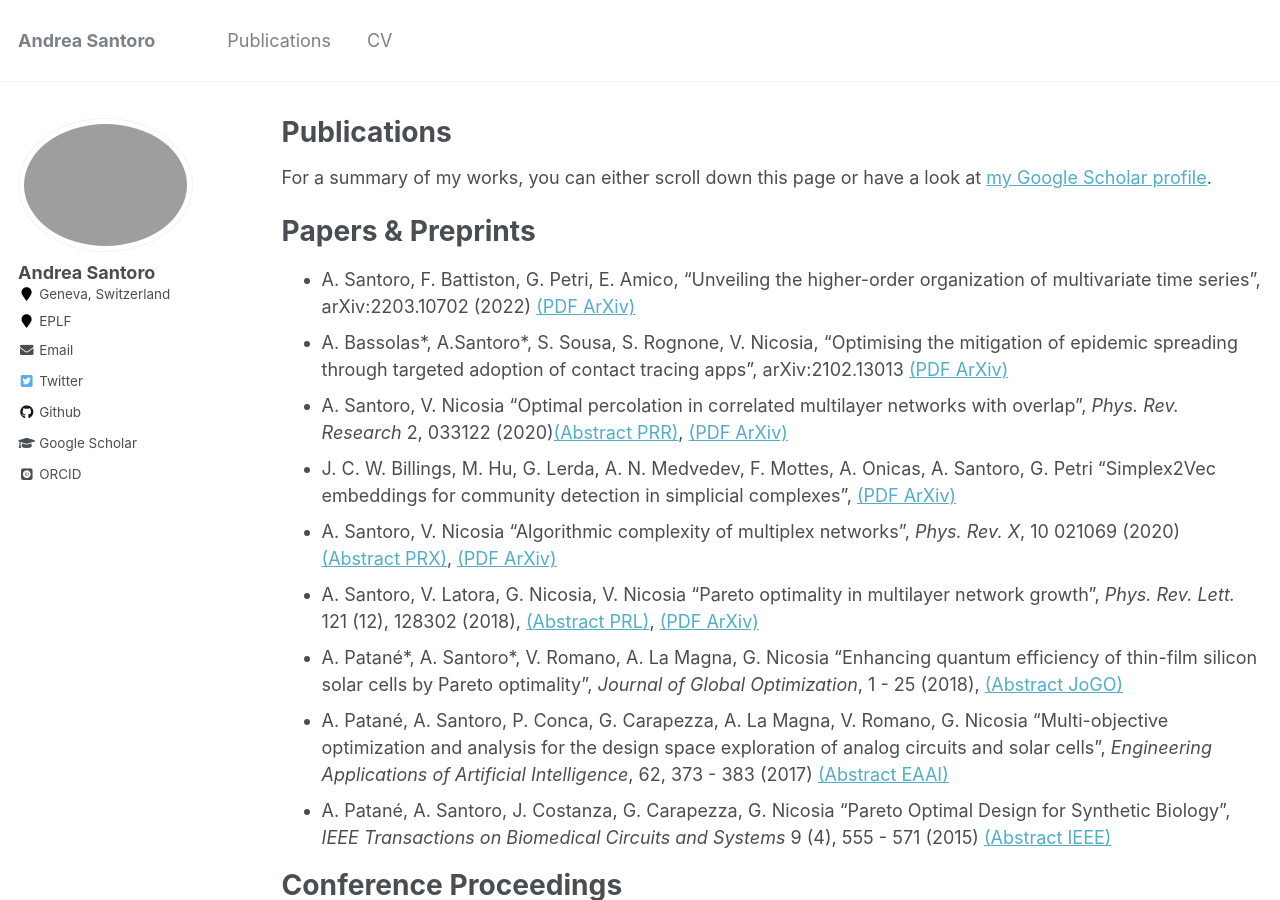
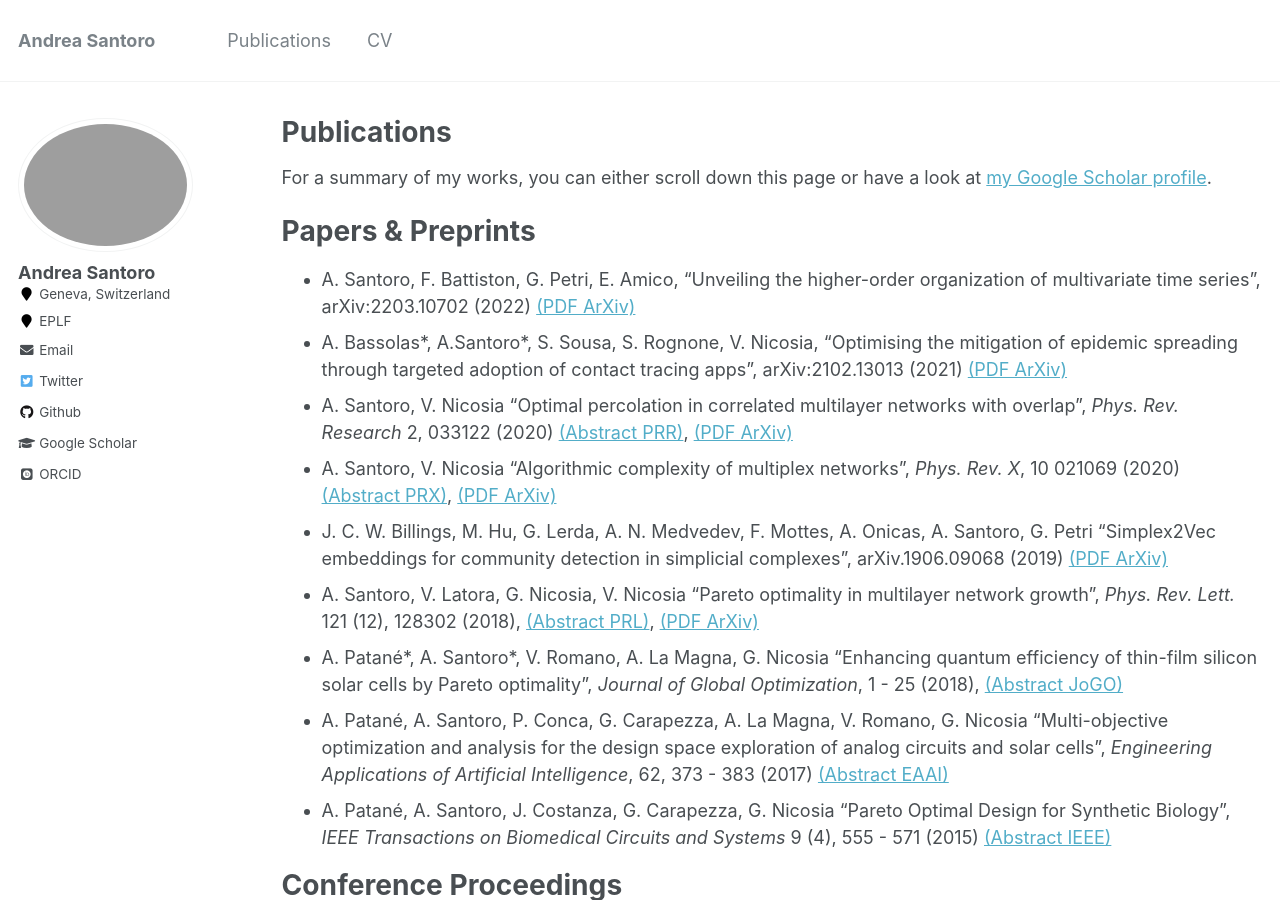
Before and after one commit to andresantoro/andresantoro.github.io, a Jekyll site: the page built from _pages/publications.md, in a window 1280 px wide and 900 px high. Built offline with Jekyll 4.4.1, drawn with Linux system fonts in a browser that asks for light colours; some web fonts are replaced.

Commit message:
Update publications.md

```diff
--- a/_pages/publications.md
+++ b/_pages/publications.md
@@ -11,10 +11,10 @@ Papers & Preprints
 ======
 * A. Santoro, F. Battiston, G. Petri, E. Amico, "Unveiling the higher-order organization of multivariate time series", 	arXiv:2203.10702 (2022) [(PDF ArXiv)](https://arxiv.org/abs/2203.10702)
 * A. Bassolas\*, A.Santoro\*, S. Sousa, S. Rognone, V. Nicosia, "Optimising the mitigation of epidemic spreading through targeted adoption of contact
-tracing apps",	arXiv:2102.13013 [(PDF ArXiv)](https://arxiv.org/abs/2102.13013)
-* A. Santoro, V. Nicosia "Optimal percolation in correlated multilayer networks with overlap", *Phys. Rev. Research* 2, 033122 (2020)[(Abstract PRR)](https://journals.aps.org/prresearch/abstract/10.1103/PhysRevResearch.2.033122), [(PDF ArXiv)](https://arxiv.org/abs/1910.04783)
-* J. C. W. Billings, M. Hu, G. Lerda, A. N. Medvedev, F. Mottes, A. Onicas, A. Santoro, G. Petri "Simplex2Vec embeddings for community detection in simplicial complexes", [(PDF ArXiv)](https://arxiv.org/abs/1906.09068)
+tracing apps",	arXiv:2102.13013 (2021) [(PDF ArXiv)](https://arxiv.org/abs/2102.13013)
+* A. Santoro, V. Nicosia "Optimal percolation in correlated multilayer networks with overlap", *Phys. Rev. Research* 2, 033122 (2020) [(Abstract PRR)](https://journals.aps.org/prresearch/abstract/10.1103/PhysRevResearch.2.033122), [(PDF ArXiv)](https://arxiv.org/abs/1910.04783)
 * A. Santoro, V. Nicosia "Algorithmic complexity of multiplex networks", *Phys. Rev. X*, 10 021069 (2020) [(Abstract PRX)](https://journals.aps.org/prx/abstract/10.1103/PhysRevX.10.021069), [(PDF ArXiv)](https://arxiv.org/abs/1903.08049)
+* J. C. W. Billings, M. Hu, G. Lerda, A. N. Medvedev, F. Mottes, A. Onicas, A. Santoro, G. Petri "Simplex2Vec embeddings for community detection in simplicial complexes", arXiv.1906.09068 (2019) [(PDF ArXiv)](https://arxiv.org/abs/1906.09068)
 * A. Santoro, V. Latora, G. Nicosia, V. Nicosia "Pareto optimality in multilayer network growth", *Phys. Rev. Lett.* 121 (12), 128302 (2018), [(Abstract PRL)](https://journals.aps.org/prl/abstract/10.1103/PhysRevLett.121.128302), [(PDF ArXiv)](https://arxiv.org/abs/1710.01068)
 * A. Patané\*, A. Santoro\*, V. Romano, A. La Magna, G. Nicosia "Enhancing quantum efficiency of thin-film silicon solar cells by Pareto optimality", *Journal of Global Optimization*, 1 - 25 (2018), [(Abstract JoGO)](https://link.springer.com/article/10.1007/s10898-018-0639-9)
 * A. Patané, A. Santoro, P. Conca, G. Carapezza, A. La Magna, V. Romano, G. Nicosia "Multi-objective optimization and analysis for the design space exploration of analog circuits and solar cells", *Engineering Applications of Artificial Intelligence*, 62, 373 - 383 (2017) [(Abstract EAAI)](https://www.sciencedirect.com/science/article/abs/pii/S0952197616301415)
```
